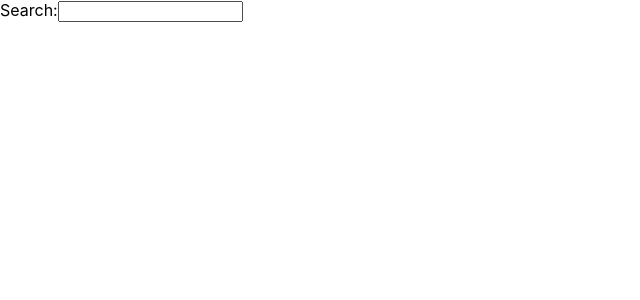
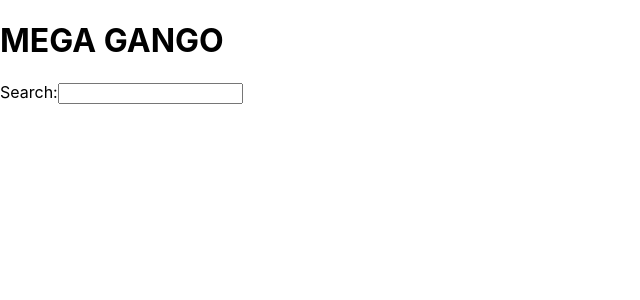
Before and after one commit to JuljoSh/serverless-api-viewer, a React (Create React App) app: page / in a window 1280 px wide. Shown: the top 300 px of the page, without its empty margins (0-640 px from the left). Built offline with nearby package versions, Linux system fonts and the light colour scheme.

Commit message:
Update App.js

```diff
--- a/src/App.js
+++ b/src/App.js
@@ -36,6 +36,7 @@ function App() {
   return (
     <div>
       <form>
+    <h1>MEGA GANGO</h1>
         <label>
           Search:
           <input type="text" value={query} onChange={handleChange} />
```
